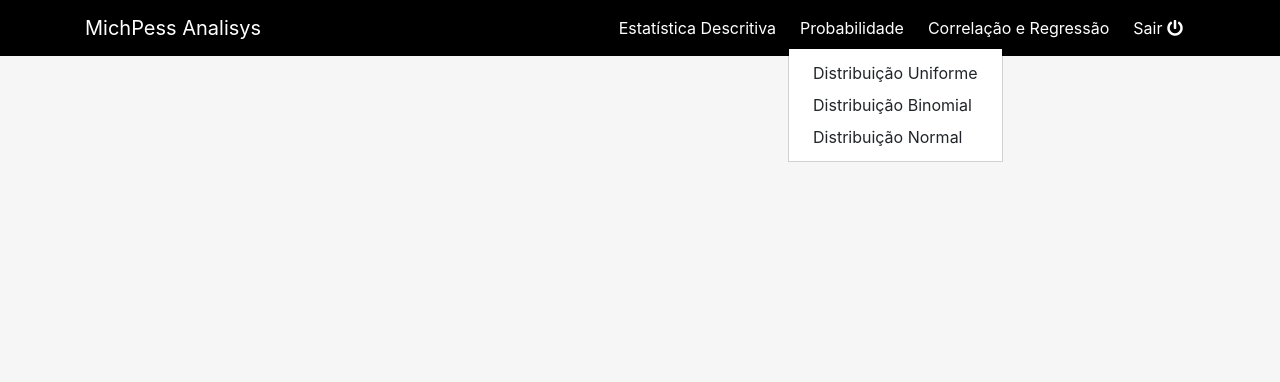
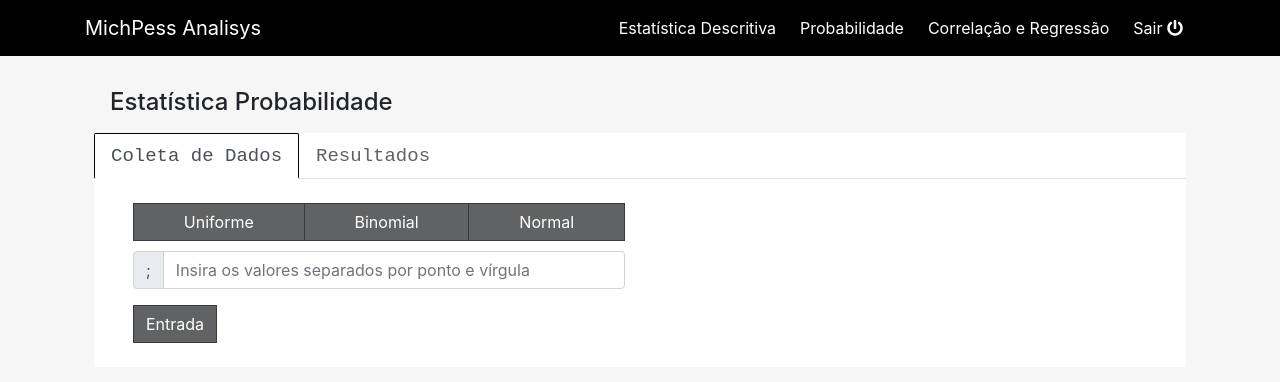
Before and after one commit to lucasdepessoa/MichPessAnalisys, a plain HTML site: page index.html in a window 1280 px wide. Both pictures are taken after a click on the button "Probabilidade". Drawn offline with Linux system fonts and the light colour scheme.

Commit message:
tela probabilidade, init

```diff
--- a/_css/override.css
+++ b/_css/override.css
@@ -1,4 +1,8 @@
 #trigger{
+    display: none;
+}
+
+#trigger_prob{
     display: none;
 }
 button.outline {
--- a/_js/override.js
+++ b/_js/override.js
@@ -941,23 +941,44 @@
     function trigger(id){
 
         var obj =  document.getElementById('varPes');
+        var objProb = document.getElementById('varPesProb');
         var indice = document.getElementById('indice');
+        var indiceProb = document.getElementById('indice_prob');
 
         var comando = {
-            corrige : function(){
+            corrige : function(e=null){
 
                 //Desmarca os buttons de amostra ou população//
-                $('#lb_amostra').removeClass('active');
-                $('#lb_populacao').removeClass('active');
+               switch(e){
+                case 'discreta':
+                    $('#lb_amostra').removeClass('active');
+                    $('#lb_populacao').removeClass('active');
+                break;
+                case 'probabilidade':
+                    $('#lb_uniforme').removeClass('active');
+                    $('#lb_binomial').removeClass('active');
+                    $('#lb_normal').removeClass('active');
+                break;
+                }
+
 
                 //limpa a tabela//
                 $('#tabul').html('');
                 $('#tit_table').text('');
 
             },
-            mostra : function(){
+            mostra : function(e){
                 //Mostra a div//
-                $("#trigger").css("display","block");
+                switch(e){
+                    case 'discreta':
+                        $("#trigger_prob").css("display","none");
+                        $("#trigger").css("display","block");
+                    break;
+                    case 'probabilidade':
+                        $("#trigger").css("display","none");
+                        $("#trigger_prob").css("display","block");
+                    break;
+                }
 
                 //da foco no input principal//
                 $('#variable').val('');
@@ -971,37 +992,34 @@
 
         switch(id){
             case 'quali_nomi':
-                comando.corrige();
+                comando.corrige('discreta');
                 obj.innerHTML = 'Qualitativa Nominal';
                 indice.value = 'NOMINAL';
+                comando.mostra('discreta');
             break;
             case 'quali_ordi':
-                comando.corrige();
+                comando.corrige('discreta');
                 obj.innerHTML = 'Qualitativa Ordinal';
                 indice.value = 'ORDINAL';
+                comando.mostra('discreta');
             break;
             case 'quati_disc':
-                comando.corrige();
+                comando.corrige('discreta');
                 obj.innerHTML = 'Quantitativa Discreta';
                 indice.value = 'DISCRETA';
+                comando.mostra('discreta');
             break;
             case 'quati_cont':
-                comando.corrige();
+                comando.corrige('discreta');
                 obj.innerHTML = 'Quantitativa Contínua';
                 indice.value = 'CONTINUA';
+                comando.mostra('discreta');
             break;
-            case 'dist_uniforme':
-                obj.innerHTML = 'Probabilidade - Distribuição Uniforme';
-                indice.value = 'UNIFORME';
-            break;
-            case 'dist_binomial':
-                obj.innerHTML = 'Probabilidade - Distribuição Binomial';
-                indice.value = 'BINOMIAL';
-
-            break;
-            case 'dist_normal':
-                obj.innerHTML = 'Probabilidade - Distribuição Normal'
-                indice.value = 'NORMAL';
+            case 'dist_probabilidade':
+                comando.corrige('probabilidade');
+                objProb.innerHTML = 'Estatística Probabilidade';
+                indiceProb.value = 'PROBABILIDADE';
+                comando.mostra('probabilidade');
             break;
             case 'navCorrelacao':
                 obj.innerHTML = 'Correlação e Regressão';
@@ -1012,7 +1030,6 @@
             break;
         }
 
-        comando.mostra();
 
 
         //move o scroll//
@@ -1109,6 +1126,7 @@ function entrada(){
     }else{
         //Caso esteja preenchido//
         var indicador = document.getElementById('indice').value;
+        var indicador_prob = document.getElementById('indice_prob').value;
         var arr_ent = [], numString = document.getElementById('variable').value;
 
         //determina se o valor digitado é número ou caractere, a partir disso, monta o array
@@ -1157,6 +1175,9 @@ function entrada(){
                 break;
             }
 
+            if(indicador_prob == 'PROBABILIDADE'){
+                alert('lkfjasd')
+            }
 
 
 
--- a/index.html
+++ b/index.html
@@ -42,14 +42,14 @@
                         </div>
                     </li>
                     <li class="nav-item dropdown">
-                        <button class="btn btn-primary bg-dark dropdown-toggle outline" data-toggle="dropdown" id="navProb">
+                        <button class="btn btn-primary bg-dark dropdown-toggle outline" onclick="trigger(this.id);" data-toggle="dropdown" id="dist_probabilidade">
                             Probabilidade
                         </button>
-                        <div class="dropdown-menu menu_drop">
+                        <!-- <div class="dropdown-menu menu_drop">
                             <button class="dropdown-item navItemCustom" id="dist_uniforme" type="button" onclick="trigger(this.id);" > Distribuição Uniforme </button>
                             <button class="dropdown-item navItemCustom" id="dist_binomial" type="button" onclick="trigger(this.id);" > Distribuição Binomial </button>
-                            <button class="dropdown-item navItemCustom" id="dist_normal" type="button" onclick="trigger(this.id);" > Distribuição Normal </button>
-                        </div>
+                            <button class="dropdown-item navItemCustom" id="dist_normal" type="button" onclick="trigger(this.id);" > Distribuição Normal </button> -->
+                        <!-- </div> -->
                     </li>
                     <li class="nav-item dropdown">
                         <button class="btn btn-primary bg-dark dropdown-toggle outline" onclick="trigger(this.id);" data-toggle="dropdown" id="navCorrelacao">
@@ -73,6 +73,7 @@
         </div>
     </nav>
     <div class="container p-4" id="container_trigger">
+        <!-- Pagina estatística descritiva -->
         <div id="trigger">
             <nav class="navbar mt-0">
                 <h4 id="varPes"> <!-- Aqui vai o título inserido via javascript --> </h4>
@@ -143,6 +144,73 @@
                 </div>
             </div>
         </div>
+
+        <!-- Pagina estatística probabilidade -->
+        <div id="trigger_prob">
+            <nav class="navbar mt-0">
+                <h4 id="varPesProb"> <!-- Aqui vai o título inserido via javascript --> </h4>
+                <input type="hidden" id="indice_prob" value=''>
+            </nav>
+
+            <!-- Menu tabulação -->
+            <ul class="nav nav-tabs bg-white" id="myTabProb">
+                <li class="nav-item">
+                    <a class="nav-link active" data-toggle="tab" id='tab_coleta_prob' onclick="animaScroll('tabs');" href="#coleta_prob">Coleta de Dados</a>
+                </li>
+                <li class="nav-item">
+                    <a class="nav-link" data-toggle="tab" id='tab_tabulacao_prob' onclick="animaScroll('tabs');" href="#tabulacao_prob">Resultados</a>
+                </li>
+            </ul>
+
+            <!--INSERÇÃO DE DADOS, TABULAÇÃO E APRESENTAÇÃO DE RESULTADOS-->
+            <div class="tab-content bg-white p-4" id="myTabProbContent">
+                <!--INSERÇÃO DE DADOS-->
+                <div class="tab-pane fade show active" id="coleta_prob">
+                    <!-- Tipo de variavel Amostra ou População -->
+                    <div class="btn-group btn-group-toggle col-6" data-toggle="buttons">
+                        <label class="btn btn-dark  btnVariable" id="lb_uniforme">
+                            <input type="radio" name="tipo_calculo" id="tipo_uniforme" autocomplete="off">
+                            Uniforme
+                        </label>
+                        <label class="btn btn-dark btnVariable" id="lb_binomial">
+                            <input type="radio" name="tipo_calculo" id="tipo_binomial" autocomplete="off">
+                            Binomial
+                        </label>
+                        <label class="btn btn-dark btnVariable" id="lb_normal">
+                            <input type="radio" name="tipo_calculo" id="tipo_normal" autocomplete="off">
+                            Normal
+                        </label>
+                    </div>
+
+                    <div class="input-group mb-3 inp_data col-6">
+                        <div class="input-group-prepend">
+                            <span class="input-group-text" id="basic-addon1">;</span>
+                        </div>
+                        <input type="text" class="form-control" id="variable_prob" placeholder="Insira os valores separados por ponto e vírgula" aria-label="Variables" aria-describedby="Variables-Insert">
+                    </div>
+
+                    <div class="from-group col-12">
+                            <button type="button" class="btn btn-dark btnEntrada" onclick="entrada()">Entrada</button>
+                    </div>
+                </div>
+
+                <!-- Tabela -->
+                <div class="tab-pane fade" id="tabulacao_prob">
+                    <h5 class="text-center" id="tit_table"></h5>
+                    <table class="table">
+                        <thead>
+                            <th>Média</th>
+                            <th>Probabilidade %</th>
+                            <th>Desvio Padrão</th>
+                            <th>Coeficiente de Variação</th>
+                        </thead>
+                        <tbody id="tabul">
+
+                        </tbody>
+                    </table>
+                </div>
+            </div>
+        </div>
     </div>
 
 
```
Lines whose indentation alone changed are shown as unchanged.
